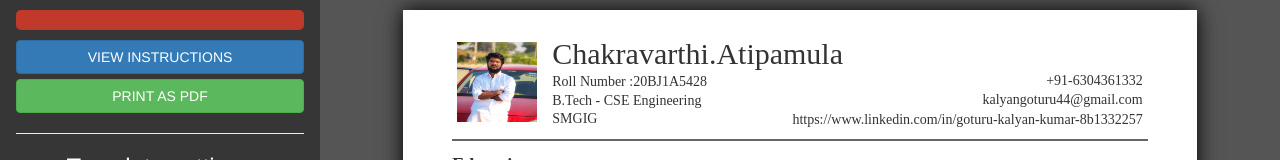
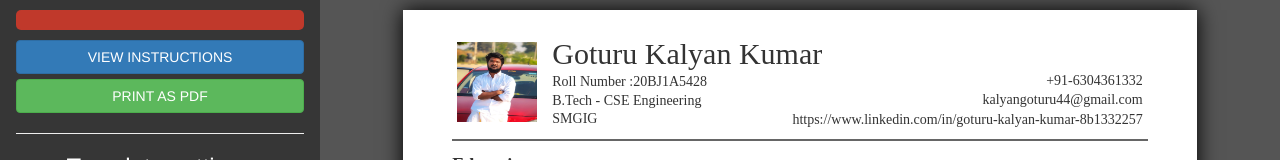
Before and after one commit to G-kalyan-2003/Resume-builder-with-customizable-templates, a plain HTML site: page index.html in a window 1280 px wide. Shown: the top 160 px of the page. Drawn offline with Linux system fonts and the light colour scheme.

Commit message:
Update index.html

```diff
--- a/index.html
+++ b/index.html
@@ -205,7 +205,7 @@
 						<img src="Kalyan.jpg" height="80" width="80">
 					</div>
 					<div id="info" style="display:inline-block;">
-						<h2 id="contentName">Chakravarthi.Atipamula</h2>
+						<h2 id="contentName">Goturu Kalyan Kumar</h2>
 						<h5 id="contentRoll">Roll Number :20BJ1A5428
 						<h5 id="contentCourse">B.Tech - CSE Engineering</h5>
 						<h5 id="contentBranch">AI&DS</h5>
```
